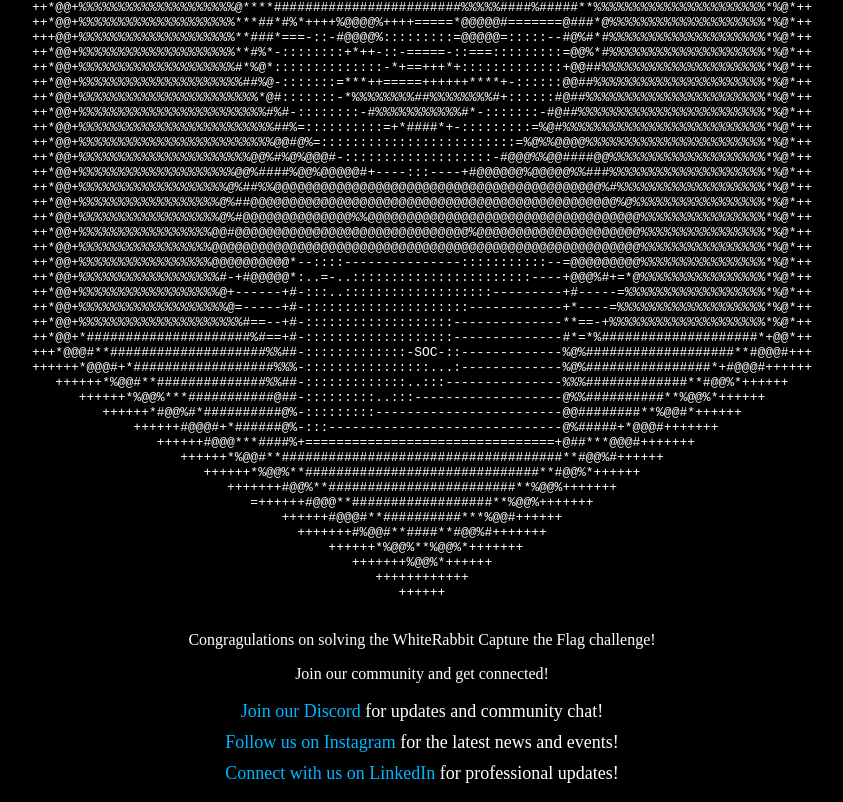
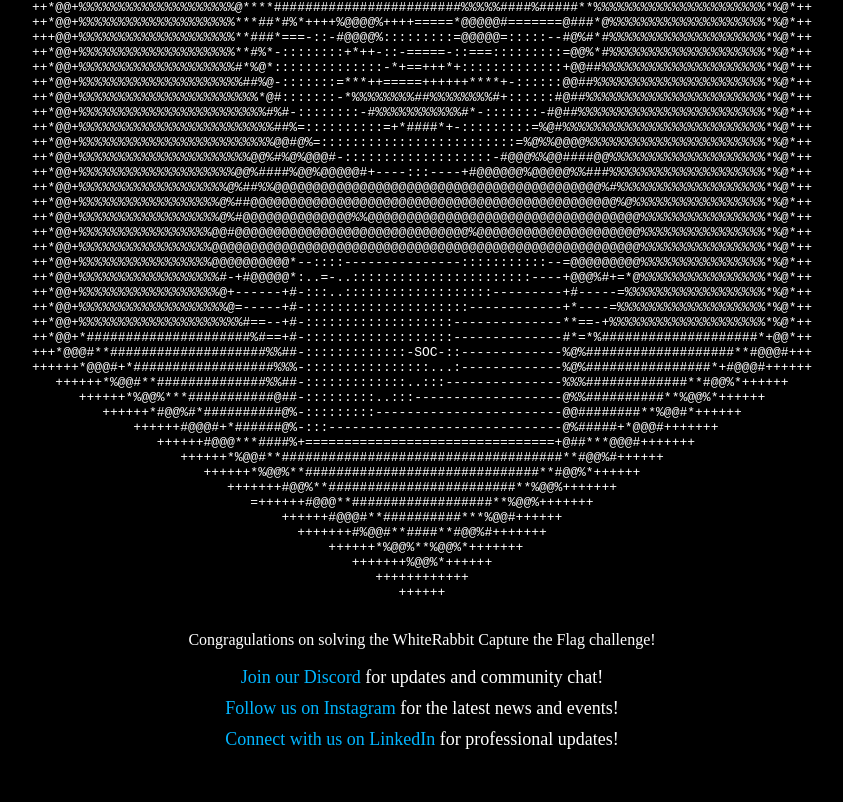
Before and after one commit to 1N1t14L4CC355/1N1t14L4CC355.github.io, a plain HTML site: page index.html in a window 1280 px wide. Shown: the part 353-1155 px from the top of the page, without its empty margins (218-1061 px from the left). After the commit the page ends 1121 px from the top, so only its background shows below. Drawn offline with Linux system fonts and the light colour scheme.

Commit message:
Update index.html

```diff
--- a/index.html
+++ b/index.html
@@ -95,7 +95,6 @@
                                                ++++++
     </pre>
     <p>Congragulations on solving the WhiteRabbit Capture the Flag challenge!</p>
-    <p>Join our community and get connected!</p>
         <ul>
           <li><a href="https://discord.gg/rtMTreNsKw" target="_blank">Join our Discord</a> for updates and community chat!</li>
           <li><a href="https://instagram.com/utahstatesoc/" target="_blank">Follow us on Instagram</a> for the latest news and events!</li>
```
